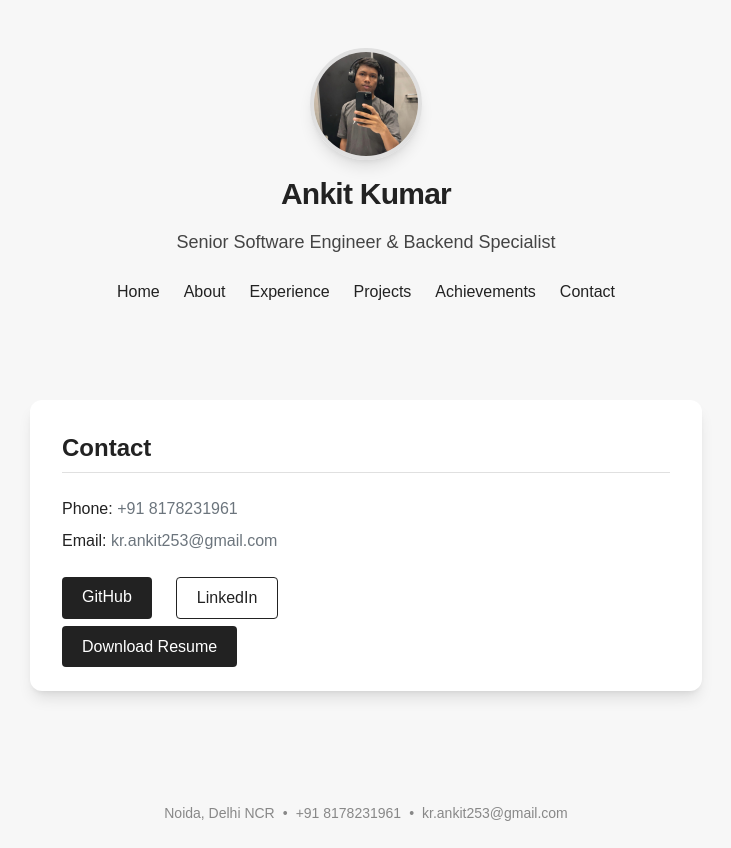
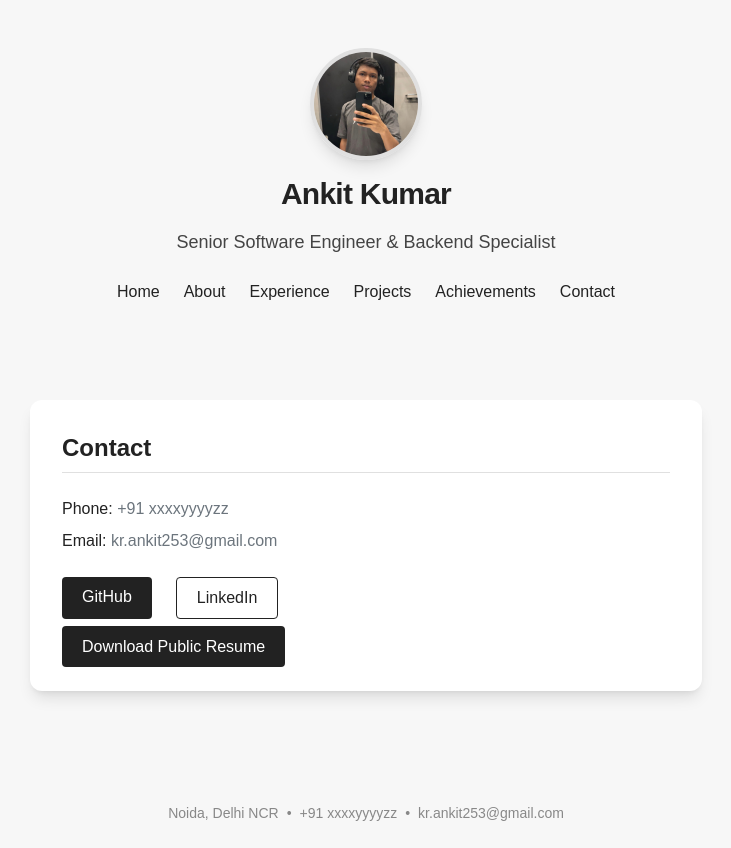
Before and after one commit to Ankitkkkk/portfolio, a Next.js app: page /contact in a window 1280 px wide. Shown: the whole page, without its empty margins (274-1005 px from the left). Built offline with nearby package versions, Linux system fonts and the light colour scheme.

Commit message:
obfuscated contact numbers

```diff
--- a/app/contact/page.tsx
+++ b/app/contact/page.tsx
@@ -6,14 +6,14 @@ export default function Contact() {
         <div className="bg-white rounded-xl shadow-lg p-8 max-w-2xl w-full">
           <h1 className="text-2xl font-bold mb-6 border-b border-[#e0e0e0] pb-2 text-[#222]">Contact</h1>
           <div className="mb-6">
-            <div className="mb-2"><span className="font-medium text-[#222]">Phone:</span> <a href="tel:+918178231961" className="text-[#6c757d] hover:underline">+91 8178231961</a></div>
+            <div className="mb-2"><span className="font-medium text-[#222]">Phone:</span> <a href="tel:+91xxxxyyyyzz" className="text-[#6c757d] hover:underline">+91 xxxxyyyyzz</a></div>
             <div className="mb-2"><span className="font-medium text-[#222]">Email:</span> <a href="mailto:kr.ankit253@gmail.com" className="text-[#6c757d] hover:underline">kr.ankit253@gmail.com</a></div>
           </div>
           <div className="flex gap-6 mt-4 mb-4">
             <a href="https://github.com/Ankitkkkk" target="_blank" rel="noopener noreferrer" className="px-5 py-2 rounded bg-[#222] text-white hover:bg-[#444] transition">GitHub</a>
             <a href="https://www.linkedin.com/in/iankitk/" target="_blank" rel="noopener noreferrer" className="px-5 py-2 rounded border border-[#222] text-[#222] hover:bg-[#e0e0e0] transition">LinkedIn</a>
           </div>
-          <a href="/ankit-resume.pdf" className="px-5 py-3 rounded bg-[#222] text-white hover:bg-[#444] transition">Download Resume</a>
+          <a href="/ankit-resume.pdf" className="px-5 py-3 rounded bg-[#222] text-white hover:bg-[#444] transition">Download Public Resume</a>
         </div>
       </section>
   );
--- a/app/layout.tsx
+++ b/app/layout.tsx
@@ -53,7 +53,7 @@ export default function RootLayout({
           <div className="flex flex-wrap justify-center gap-x-2 gap-y-1">
             <span>Noida, Delhi NCR</span>
             <span>&bull;</span>
-            <span>+91 8178231961</span>
+            <span>+91 xxxxyyyyzz</span>
             <span>&bull;</span>
             <a href="mailto:kr.ankit253@gmail.com" className="hover:underline">
               kr.ankit253@gmail.com
--- a/app/page.tsx
+++ b/app/page.tsx
@@ -81,7 +81,7 @@ export default function Home() {
           <div className="flex flex-col sm:flex-row gap-4 justify-center mt-2">
             <a href="https://github.com/Ankitkkkk" target="_blank" rel="noopener noreferrer" className="px-5 py-2 rounded bg-[#222] text-white hover:bg-[#444] transition">GitHub</a>
             <a href="https://www.linkedin.com/in/iankitk/" target="_blank" rel="noopener noreferrer" className="px-5 py-2 rounded border border-[#222] text-[#222] hover:bg-[#e0e0e0] transition">LinkedIn</a>
-            <a href="/ankit-resume.pdf" className="px-5 py-2 rounded bg-[#222] text-white hover:bg-[#444] transition">Download Resume</a>
+            <a href="/ankit-resume.pdf" className="px-5 py-2 rounded bg-[#222] text-white hover:bg-[#444] transition">Download Public Resume</a>
           </div>
         </div>
       </section>
@@ -229,14 +229,14 @@ export default function Home() {
         <div className="bg-white rounded-xl shadow-lg p-8 max-w-2xl w-full">
           <h1 className="text-2xl font-bold mb-6 border-b border-[#e0e0e0] pb-2 text-[#222]">Contact</h1>
           <div className="mb-6">
-            <div className="mb-2"><span className="font-medium text-[#222]">Phone:</span> <a href="tel:+918178231961" className="text-[#6c757d] hover:underline">+91 8178231961</a></div>
+            <div className="mb-2"><span className="font-medium text-[#222]">Phone:</span> <a href="tel:+91xxxxyyyyzz" className="text-[#6c757d] hover:underline">+91 xxxxyyyyzz</a></div>
             <div className="mb-2"><span className="font-medium text-[#222]">Email:</span> <a href="mailto:kr.ankit253@gmail.com" className="text-[#6c757d] hover:underline">kr.ankit253@gmail.com</a></div>
           </div>
           <div className="flex gap-6 mt-4 mb-4">
             <a href="https://github.com/Ankitkkkk" target="_blank" rel="noopener noreferrer" className="px-5 py-2 rounded bg-[#222] text-white hover:bg-[#444] transition">GitHub</a>
             <a href="https://www.linkedin.com/in/iankitk/" target="_blank" rel="noopener noreferrer" className="px-5 py-2 rounded border border-[#222] text-[#222] hover:bg-[#e0e0e0] transition">LinkedIn</a>
           </div>
-          <a href="/ankit-resume.pdf" className="px-5 py-3 rounded bg-[#222] text-white hover:bg-[#444] transition">Download Resume</a>
+          <a href="/ankit-resume.pdf" className="px-5 py-3 rounded bg-[#222] text-white hover:bg-[#444] transition">Download Public Resume</a>
         </div>
       </section>
     </div>
```
Also changed, not shown: 1 other file (tests, documents, lock files or other folders).
